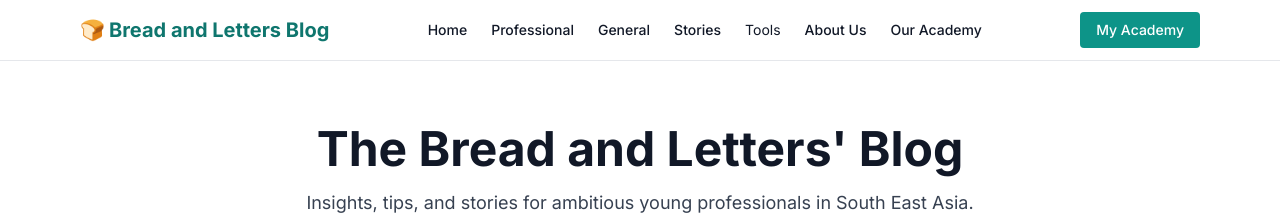
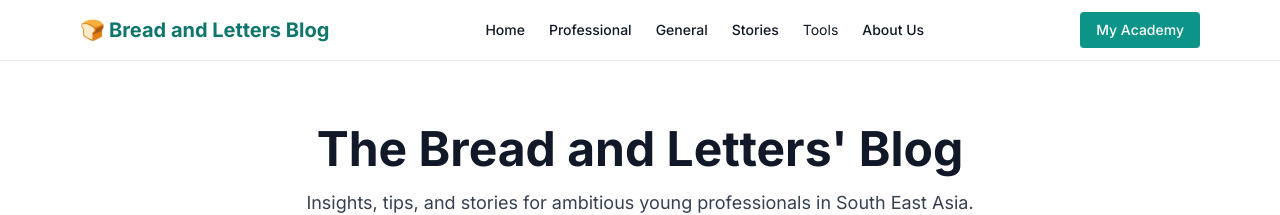
Before and after one commit to TheKaroKaro/blog, a Jekyll site: the page built from index.html, in a window 1280 px wide. Shown: the top 215 px of the page. Built offline with Jekyll 4.4.1, drawn with Linux system fonts in a browser that asks for light colours; nearby versions of some CDN libraries.

Commit message:
Update header.html

```diff
--- a/_includes/header.html
+++ b/_includes/header.html
@@ -10,7 +10,7 @@
   <a href="/stories" class="hover:text-teal-600 font-medium">Stories</a>
   <a href="https://tool.breadandletters.com/">Tools</a>
   <a href="{{ site.baseurl }}/about/" class="hover:text-teal-600 font-medium">About Us</a>
-  <a href="https://academy.breadandletters.com/" class="hover:text-teal-600 font-medium">Our Academy</a>
+
 </nav>
     <div class="flex items-center gap-3">
       <a href="https://academy.breadandletters.com/" class="px-4 py-2 rounded bg-teal-600 text-white text-sm font-medium hover:bg-teal-700">My Academy</a>
```
